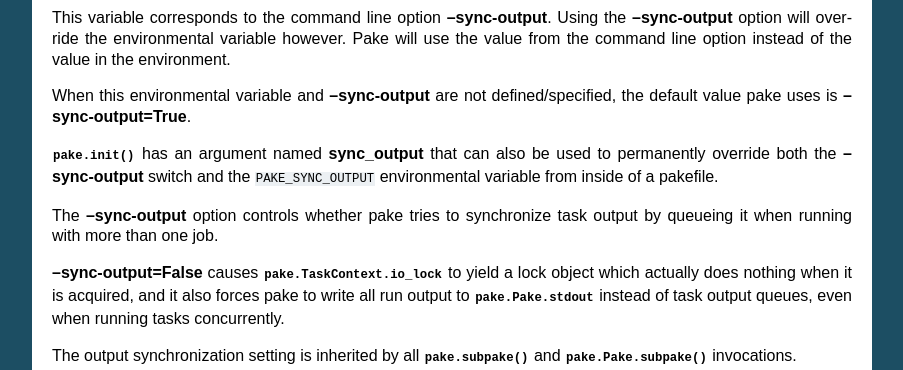
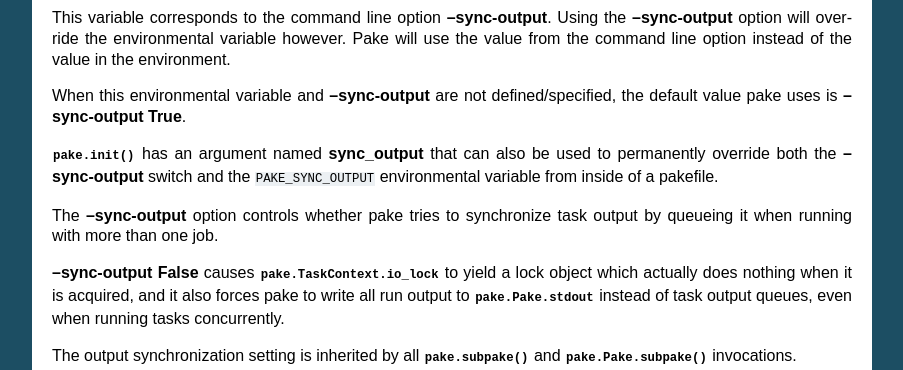
Before and after one commit to Teriks/pake, a Sphinx documentation site: the page built from docs/source/runningpake.rst, in a window 1280 px wide and 900 px high, scrolled down 3848 px. Shown: the part 173-543 px from the top of the window, without its empty margins (198-1101 px from the left). Built offline with Sphinx 7.4.7, drawn with Linux system fonts in a browser that asks for light colours.

```diff
--- a/docs/source/multitasking.rst
+++ b/docs/source/multitasking.rst
@@ -78,7 +78,7 @@ the inside of a task, you are in charge of synchronizing output to the
 task IO queue.
 
 Pake will synchronize writing the whole task IO queue when the task finishes
-if **--sync-output=False** is not specified on the command line, but it will not
+if **--sync-output False** is not specified on the command line, but it will not
 be able to synchronize the output from sub tasks you submit to its threadpool by
 yourself without help.
 
@@ -87,7 +87,7 @@ submitted to :py:meth:`pake.MultitaskContext`, you need to acquire a lock on
 :py:attr:`pake.TaskContext.io_lock` if you want to sure all your writes show
 up in the order you made them.
 
-If **--sync-output=False** is specified on the command line or :py:attr:`pake.Pake.sync_output`
+If **--sync-output False** is specified on the command line or :py:attr:`pake.Pake.sync_output`
 is set to **False** manually in the pakefile, then using :py:attr:`pake.TaskContext.io_lock`
 in a **with** statement does not actually acquire any lock.
 
--- a/docs/source/runningpake.rst
+++ b/docs/source/runningpake.rst
@@ -266,7 +266,7 @@ Using the **--sync-output** option will override the environmental variable howe
 Pake will use the value from the command line option instead of the value in the environment.
 
 When this environmental variable and **--sync-output** are not defined/specified,
-the default value pake uses is **--sync-output=True**.
+the default value pake uses is **--sync-output True**.
 
 :py:meth:`pake.init` has an argument named **sync_output** that can also be used to
 permanently override both the **--sync-output** switch and the ``PAKE_SYNC_OUTPUT``
@@ -275,7 +275,7 @@ environmental variable from inside of a pakefile.
 The **--sync-output** option controls whether pake tries to synchronize task output
 by queueing it when running with more than one job.
 
-**--sync-output=False** causes :py:class:`pake.TaskContext.io_lock` to yield a lock
+**--sync-output False** causes :py:class:`pake.TaskContext.io_lock` to yield a lock
 object which actually does nothing when it is acquired, and it also forces pake
 to write all run output to :py:attr:`pake.Pake.stdout` instead of task output
 queues, even when running tasks concurrently.
```
Also changed, not shown: 1 other file.
